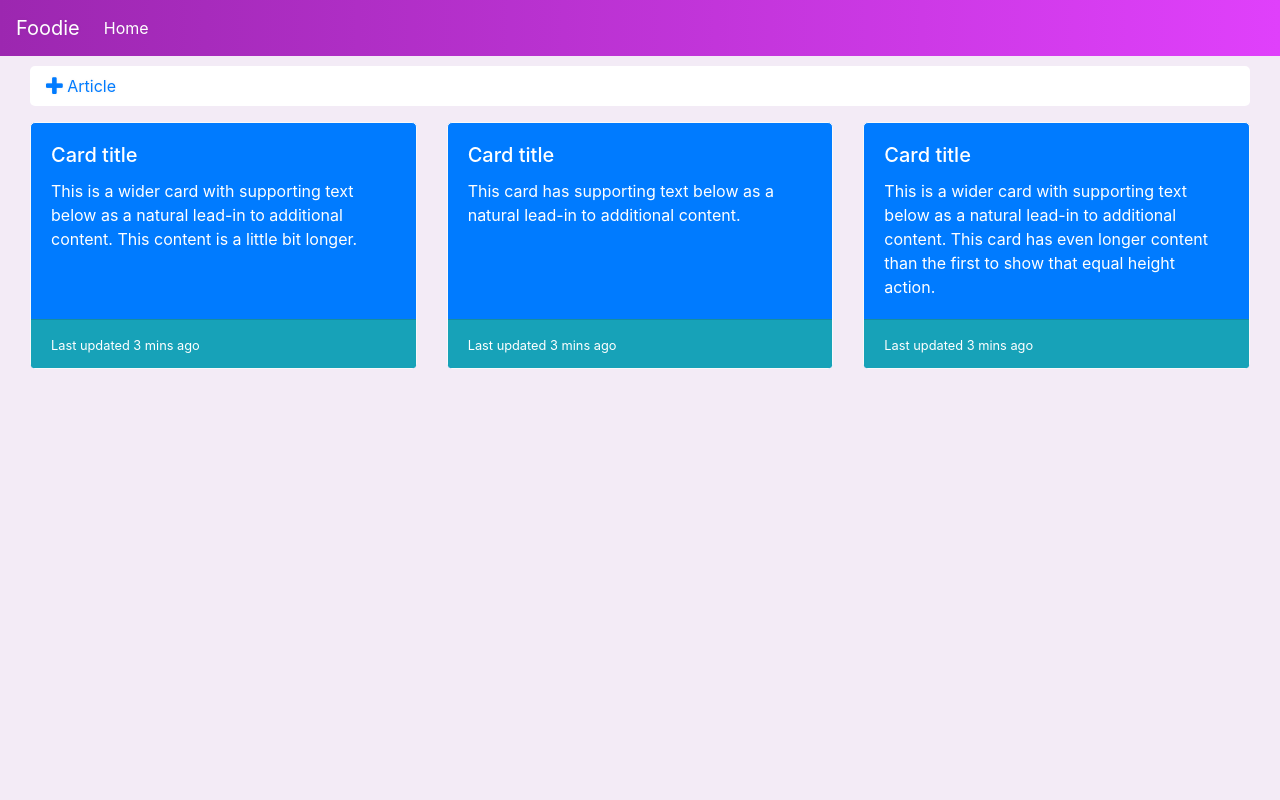
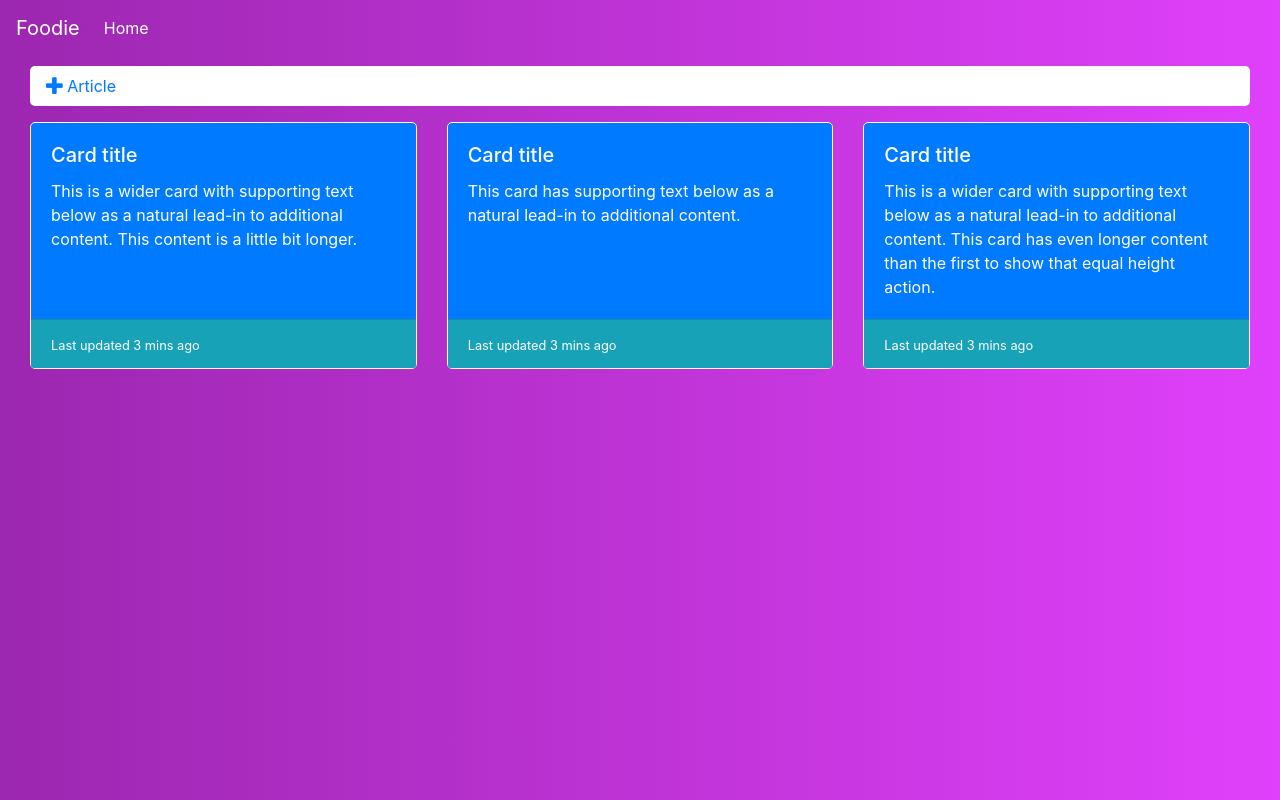
Before and after one commit to bhagyashreemeher/foodapp, a React (Create React App) app: page / in a window 1280 px wide. Built offline with nearby package versions, Linux system fonts and the light colour scheme.

Commit message:
updated css

```diff
--- a/src/App.css
+++ b/src/App.css
@@ -1,6 +1,10 @@
 ::placeholder {
   font-weight: lighter;
   font-size: 10px;
+}
+
+.app-routes {
+  background: linear-gradient(to right, #9c27b0, #e040fb);
 }
 
 .container-home {
@@ -35,6 +39,11 @@ a {
   border-radius: 5px;
 }
 
-.card{
+.card {
   border-radius: 5px;
 }
+
+.article-header {
+  font-weight: 500;
+  font-size: medium;
+}
--- a/src/index.css
+++ b/src/index.css
@@ -1,6 +1,5 @@
 body {
-  background-color: #f3ebf6;
-  /* background: url('/assets/img/bg.jpg'); */
+  background: linear-gradient(to right, #9c27b0, #e040fb);
   margin: 0;
   font-family: -apple-system, BlinkMacSystemFont, 'Segoe UI', 'Roboto', 'Oxygen',
     'Ubuntu', 'Cantarell', 'Fira Sans', 'Droid Sans', 'Helvetica Neue',
```
